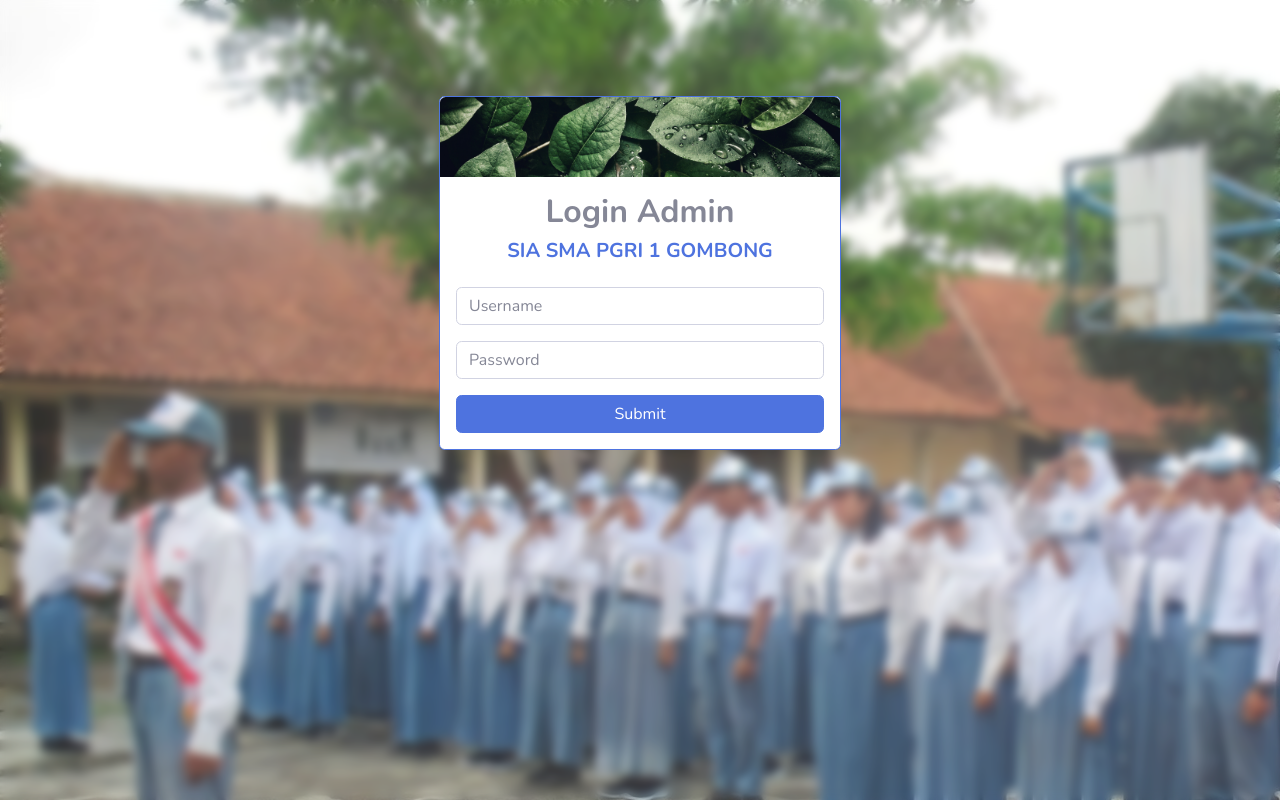
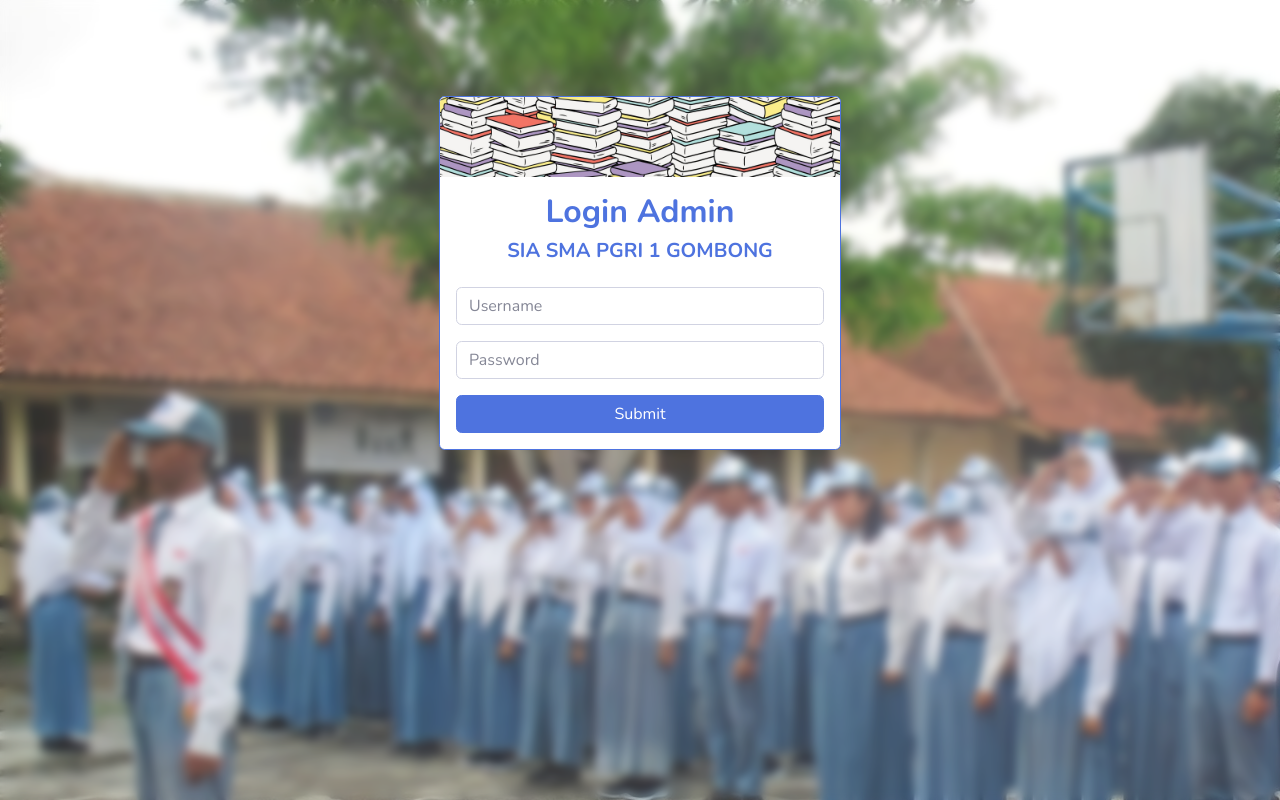
Before and after one commit to yusufseptian/sia-smarigo, a CodeIgniter 4 app: template app/Views/auth/admin.php in a window 1280 px wide. Run offline with PHP 8.4 and a stand-in for CodeIgniter, Linux system fonts and the light colour scheme; the template is opened without the code that fills it, so the values that code supplies are empty; some libraries are stand-ins or nearby versions.

Commit message:
login bg

```diff
--- a/app/Views/auth/admin.php
+++ b/app/Views/auth/admin.php
@@ -2,9 +2,9 @@
 <?= $this->section('content'); ?>
 <div class="row bg-white mt-5 border border-primary rounded pb-3">
     <div class="col-12 p-0 text-black">
-        <img src="<?= base_url('assets/img/bg-login.jpg') ?>" class="img-fluid w-100 mb-3 rounded-top" style="height: 80px; object-fit: cover;">
+        <img src="<?= base_url('assets/img/pattern_book.jpg') ?>" class="img-fluid w-100 mb-3 rounded-top" style="height: 80px; object-fit: cover;">
         <div class="mx-2 mb-4 text-center">
-            <h2 class="font-weight-bold">Login Admin</h2>
+            <h2 class="font-weight-bold text-primary">Login Admin</h2>
             <h5 class="text-primary font-weight-bold">SIA SMA PGRI 1 GOMBONG</h5>
         </div>
         <form action="<?= base_url('auth/login') ?>" method="post" style="width: 400px;" class="px-3">
--- a/app/Views/auth/other.php
+++ b/app/Views/auth/other.php
@@ -2,9 +2,9 @@
 <?= $this->section('content'); ?>
 <div class="row bg-white mt-5 border border-primary rounded pb-3">
     <div class="col-12 p-0 text-black">
-        <img src="<?= base_url('assets/img/bg-login.jpg') ?>" class="img-fluid w-100 mb-3 rounded-top" style="height: 80px; object-fit: cover;">
+        <img src="<?= base_url('assets/img/pattern_book.jpg') ?>" class="img-fluid w-100 mb-3 rounded-top" style="height: 80px; object-fit: cover;">
         <div class="mx-2 mb-4 text-center">
-            <h2 class="font-weight-bold">Login Form</h2>
+            <h2 class="font-weight-bold text-primary">Login Form</h2>
             <h5 class="text-primary font-weight-bold">SIA SMA PGRI 1 GOMBONG</h5>
         </div>
         <form action="<?= base_url('auth/login') ?>" method="post" style="width: 400px;" class="px-3">
```
Also changed, not shown: public/assets/img/pattern_book.jpg (added).
